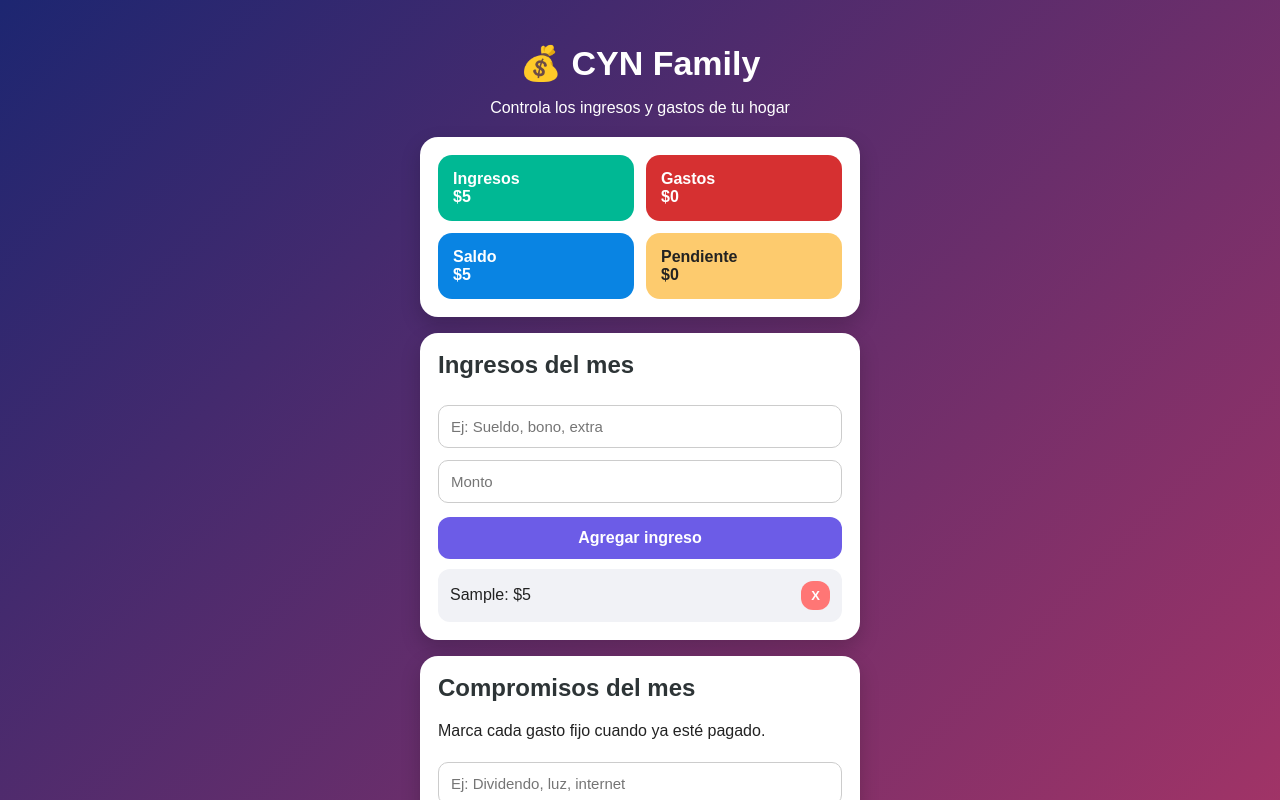
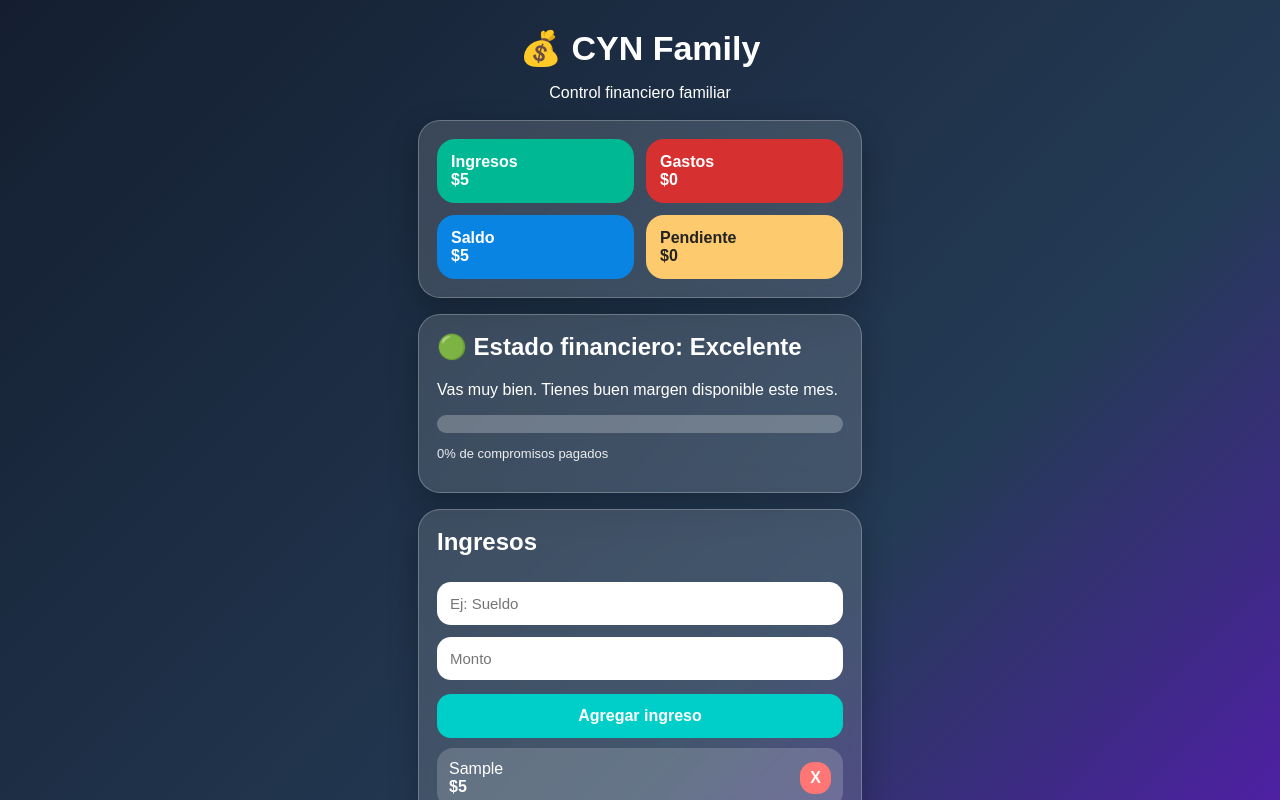
Before and after one commit to claudiocarrascomo-lab/CYN, a plain HTML site: page index.html in a window 1280 px wide. Both pictures are taken after typing "Sample", "5" into the empty fields and a click on the button "Agregar ingreso". Shown: the top 800 px of the page. Drawn offline with Linux system fonts and the light colour scheme.

Commit message:
Revamp index.html for version 2.0

```diff
--- a/index.html
+++ b/index.html
@@ -1,135 +1,31 @@
  <!DOCTYPE html>
 <html lang="es">
 <head>
-  <meta charset="UTF-8" />
-  <meta name="viewport" content="width=device-width, initial-scale=1.0" />
-  <title>CYN Family</title>
-
+  <meta charset="UTF-8">
+  <meta name="viewport" content="width=device-width, initial-scale=1.0">
+  <title>CYN Family v2</title>
   <style>
-    * {
-      box-sizing: border-box;
-      font-family: Arial, sans-serif;
-    }
-
-    body {
-      margin: 0;
-      background: linear-gradient(135deg, #1d2671, #c33764);
-      color: #222;
-    }
-
-    .app {
-      max-width: 480px;
-      margin: auto;
-      min-height: 100vh;
-      padding: 20px;
-    }
-
-    .header {
-      color: white;
-      text-align: center;
-      margin-bottom: 20px;
-    }
-
-    .header h1 {
-      font-size: 34px;
-      margin-bottom: 5px;
-    }
-
-    .card {
-      background: white;
-      border-radius: 18px;
-      padding: 18px;
-      margin-bottom: 16px;
-      box-shadow: 0 8px 20px rgba(0,0,0,0.18);
-    }
-
-    .resumen {
-      display: grid;
-      grid-template-columns: 1fr 1fr;
-      gap: 12px;
-    }
-
-    .box {
-      padding: 15px;
-      border-radius: 14px;
-      color: white;
-      font-weight: bold;
-    }
-
-    .ingresos { background: #00b894; }
-    .gastos { background: #d63031; }
-    .saldo { background: #0984e3; }
-    .pendiente { background: #fdcb6e; color: #222; }
-
-    input {
-      width: 100%;
-      padding: 12px;
-      margin: 6px 0;
-      border-radius: 10px;
-      border: 1px solid #ccc;
-      font-size: 15px;
-    }
-
-    button {
-      width: 100%;
-      padding: 12px;
-      border: none;
-      border-radius: 12px;
-      background: #6c5ce7;
-      color: white;
-      font-size: 16px;
-      font-weight: bold;
-      margin-top: 8px;
-    }
-
-    button:active {
-      transform: scale(0.98);
-    }
-
-    .btn-red {
-      background: #d63031;
-    }
-
-    .item {
-      background: #f1f2f6;
-      padding: 12px;
-      border-radius: 12px;
-      margin-top: 10px;
-      display: flex;
-      justify-content: space-between;
-      align-items: center;
-      gap: 8px;
-    }
-
-    .item.pagado {
-      background: #d4edda;
-      text-decoration: line-through;
-      color: #2d6a4f;
-    }
-
-    .item button {
-      width: auto;
-      padding: 7px 10px;
-      margin: 0;
-      font-size: 13px;
-      background: #ff7675;
-    }
-
-    .check {
-      width: auto;
-    }
-
-    h2 {
-      margin-top: 0;
-      color: #2d3436;
-    }
-
-    footer {
-      text-align: center;
-      color: white;
-      font-weight: bold;
-      padding: 20px 0;
-    }
+    *{box-sizing:border-box;font-family:Arial,sans-serif}
+    body{margin:0;background:linear-gradient(135deg,#141e30,#243b55,#7f00ff);color:white}
+    .app{max-width:480px;margin:auto;min-height:100vh;padding:18px}
+    .header{text-align:center;margin-bottom:18px}
+    .header h1{font-size:34px;margin:10px 0 4px}
+    .card{background:rgba(255,255,255,.14);backdrop-filter:blur(12px);border:1px solid rgba(255,255,255,.25);border-radius:22px;padding:18px;margin-bottom:16px;box-shadow:0 10px 30px rgba(0,0,0,.25)}
+    .grid{display:grid;grid-template-columns:1fr 1fr;gap:12px}
+    .box{border-radius:18px;padding:14px;font-weight:bold}
+    .green{background:#00b894}.red{background:#d63031}.blue{background:#0984e3}.yellow{background:#fdcb6e;color:#222}
+    h2{margin-top:0}
+    input,select{width:100%;padding:13px;margin:6px 0;border:none;border-radius:14px;font-size:15px}
+    button{width:100%;padding:13px;border:none;border-radius:14px;background:#00cec9;color:white;font-size:16px;font-weight:bold;margin-top:8px}
+    .danger{background:#d63031}
+    .item{background:rgba(255,255,255,.18);border-radius:16px;padding:12px;margin-top:10px;display:flex;justify-content:space-between;align-items:center;gap:8px}
+    .item.pagado{background:rgba(0,184,148,.35);text-decoration:line-through}
+    .item button{width:auto;padding:7px 10px;margin:0;background:#ff7675}
+    .check{width:auto}
+    .progress{height:18px;background:rgba(255,255,255,.25);border-radius:20px;overflow:hidden}
+    .bar{height:100%;width:0%;background:#00b894}
+    .small{font-size:13px;opacity:.9}
+    footer{text-align:center;font-weight:bold;padding:18px 0;color:white}
   </style>
 </head>
 
@@ -137,45 +33,52 @@
 <div class="app">
   <div class="header">
     <h1>💰 CYN Family</h1>
-      <p>Controla los ingresos y gastos de tu hogar</p>
+    <p>Control financiero familiar</p>
   </div>
 
-    <div class="card resumen">
-      <div class="box ingresos">Ingresos<br>$<span id="totalIngresos">0</span></div>
-      <div class="box gastos">Gastos<br>$<span id="totalGastos">0</span></div>
-      <div class="box saldo">Saldo<br>$<span id="saldo">0</span></div>
-      <div class="box pendiente">Pendiente<br>$<span id="pendiente">0</span></div>
+  <div class="card grid">
+    <div class="box green">Ingresos<br>$<span id="totalIngresos">0</span></div>
+    <div class="box red">Gastos<br>$<span id="totalGastos">0</span></div>
+    <div class="box blue">Saldo<br>$<span id="saldo">0</span></div>
+    <div class="box yellow">Pendiente<br>$<span id="pendiente">0</span></div>
   </div>
 
   <div class="card">
-      <h2>Ingresos del mes</h2>
-      <input id="nombreIngreso" placeholder="Ej: Sueldo, bono, extra">
+    <h2 id="estado">🟢 Estado financiero</h2>
+    <p id="mensajeEstado">Ingresa tus datos para calcular tu estado mensual.</p>
+    <div class="progress"><div class="bar" id="barraPagos"></div></div>
+    <p class="small"><span id="porcentajePagado">0</span>% de compromisos pagados</p>
+  </div>
+
+  <div class="card">
+    <h2>Ingresos</h2>
+    <input id="nombreIngreso" placeholder="Ej: Sueldo">
     <input id="montoIngreso" type="number" placeholder="Monto">
     <button onclick="agregarIngreso()">Agregar ingreso</button>
     <div id="listaIngresos"></div>
   </div>
 
   <div class="card">
-      <h2>Compromisos del mes</h2>
-      <p>Marca cada gasto fijo cuando ya esté pagado.</p>
+    <h2>Gastos fijos</h2>
     <input id="nombreFijo" placeholder="Ej: Dividendo, luz, internet">
     <input id="montoFijo" type="number" placeholder="Monto">
+    <input id="venceFijo" type="number" min="1" max="31" placeholder="Día de vencimiento. Ej: 15">
     <button onclick="agregarGastoFijo()">Agregar gasto fijo</button>
     <div id="listaFijos"></div>
   </div>
 
   <div class="card">
-      <h2>Gastos nuevos</h2>
-      <input id="nombreVariable" placeholder="Ej: Supermercado, farmacia">
+    <h2>Gastos variables</h2>
+    <input id="nombreVariable" placeholder="Ej: Supermercado">
     <input id="montoVariable" type="number" placeholder="Monto">
     <button onclick="agregarGastoVariable()">Agregar gasto</button>
     <div id="listaVariables"></div>
   </div>
 
-    <button class="btn-red" onclick="reiniciarMes()">Reiniciar mes</button>
+  <button class="danger" onclick="reiniciarMes()">Reiniciar mes</button>
 
   <footer>
-      CYN Family v1.0<br>
+    CYN Family v2.0<br>
     Desarrollado por Claudio Carrasco © 2026
   </footer>
 </div>
@@ -185,127 +88,113 @@
 let gastosFijos = JSON.parse(localStorage.getItem("gastosFijos")) || [];
 let gastosVariables = JSON.parse(localStorage.getItem("gastosVariables")) || [];
 
-    function guardarDatos() {
+function guardar(){
   localStorage.setItem("ingresos", JSON.stringify(ingresos));
   localStorage.setItem("gastosFijos", JSON.stringify(gastosFijos));
   localStorage.setItem("gastosVariables", JSON.stringify(gastosVariables));
 }
 
-    function formato(num) {
-      return Number(num).toLocaleString("es-CL");
-    }
+function formato(n){return Number(n).toLocaleString("es-CL");}
 
-    function agregarIngreso() {
-      const nombre = document.getElementById("nombreIngreso").value;
-      const monto = Number(document.getElementById("montoIngreso").value);
-
-      if (!nombre || monto <= 0) {
-        alert("Ingresa un nombre y monto válido.");
-        return;
-      }
-
-      ingresos.push({ nombre, monto });
-      document.getElementById("nombreIngreso").value = "";
-      document.getElementById("montoIngreso").value = "";
+function agregarIngreso(){
+  let nombre = nombreIngreso.value.trim();
+  let monto = Number(montoIngreso.value);
+  if(!nombre || monto<=0) return alert("Ingresa un ingreso válido.");
+  ingresos.push({nombre,monto});
+  nombreIngreso.value=""; montoIngreso.value="";
   actualizar();
 }
 
-    function agregarGastoFijo() {
-      const nombre = document.getElementById("nombreFijo").value;
-      const monto = Number(document.getElementById("montoFijo").value);
-
-      if (!nombre || monto <= 0) {
-        alert("Ingresa un nombre y monto válido.");
-        return;
-      }
-
-      gastosFijos.push({ nombre, monto, pagado: false });
-      document.getElementById("nombreFijo").value = "";
-      document.getElementById("montoFijo").value = "";
+function agregarGastoFijo(){
+  let nombre = nombreFijo.value.trim();
+  let monto = Number(montoFijo.value);
+  let vence = Number(venceFijo.value);
+  if(!nombre || monto<=0 || vence<1 || vence>31) return alert("Ingresa gasto, monto y vencimiento válido.");
+  gastosFijos.push({nombre,monto,vence,pagado:false});
+  nombreFijo.value=""; montoFijo.value=""; venceFijo.value="";
   actualizar();
 }
 
-    function agregarGastoVariable() {
-      const nombre = document.getElementById("nombreVariable").value;
-      const monto = Number(document.getElementById("montoVariable").value);
-
-      if (!nombre || monto <= 0) {
-        alert("Ingresa un nombre y monto válido.");
-        return;
-      }
-
-      gastosVariables.push({ nombre, monto, pagado: true });
-      document.getElementById("nombreVariable").value = "";
-      document.getElementById("montoVariable").value = "";
+function agregarGastoVariable(){
+  let nombre = nombreVariable.value.trim();
+  let monto = Number(montoVariable.value);
+  if(!nombre || monto<=0) return alert("Ingresa un gasto válido.");
+  gastosVariables.push({nombre,monto});
+  nombreVariable.value=""; montoVariable.value="";
   actualizar();
 }
 
-    function eliminarIngreso(index) {
-      ingresos.splice(index, 1);
-      actualizar();
+function eliminarIngreso(i){if(confirm("¿Eliminar ingreso?")){ingresos.splice(i,1);actualizar();}}
+function eliminarFijo(i){if(confirm("¿Eliminar gasto fijo?")){gastosFijos.splice(i,1);actualizar();}}
+function eliminarVariable(i){if(confirm("¿Eliminar gasto?")){gastosVariables.splice(i,1);actualizar();}}
+function cambiarPagado(i){gastosFijos[i].pagado=!gastosFijos[i].pagado;actualizar();}
+
+function actualizar(){
+  guardar();
+
+  gastosFijos.sort((a,b)=>a.vence-b.vence);
+
+  let totalIngresos = ingresos.reduce((a,b)=>a+b.monto,0);
+  let totalFijos = gastosFijos.reduce((a,b)=>a+b.monto,0);
+  let totalVariables = gastosVariables.reduce((a,b)=>a+b.monto,0);
+  let totalGastos = totalFijos + totalVariables;
+  let saldoFinal = totalIngresos - totalGastos;
+  let pendienteFinal = gastosFijos.filter(g=>!g.pagado).reduce((a,b)=>a+b.monto,0);
+
+  totalIngresosEl = document.getElementById("totalIngresos");
+  totalGastosEl = document.getElementById("totalGastos");
+  saldoEl = document.getElementById("saldo");
+  pendienteEl = document.getElementById("pendiente");
+
+  totalIngresosEl.innerText = formato(totalIngresos);
+  totalGastosEl.innerText = formato(totalGastos);
+  saldoEl.innerText = formato(saldoFinal);
+  pendienteEl.innerText = formato(pendienteFinal);
+
+  let porcentajeSaldo = totalIngresos > 0 ? (saldoFinal / totalIngresos) * 100 : 0;
+
+  if(totalIngresos === 0){
+    estado.innerText = "⚪ Estado financiero";
+    mensajeEstado.innerText = "Ingresa tus ingresos y gastos para calcular tu estado mensual.";
+  } else if(porcentajeSaldo > 30){
+    estado.innerText = "🟢 Estado financiero: Excelente";
+    mensajeEstado.innerText = "Vas muy bien. Tienes buen margen disponible este mes.";
+  } else if(porcentajeSaldo >= 10){
+    estado.innerText = "🟡 Estado financiero: Ajustado";
+    mensajeEstado.innerText = "Estás dentro del límite, pero conviene cuidar los gastos variables.";
+  } else {
+    estado.innerText = "🔴 Estado financiero: Riesgo";
+    mensajeEstado.innerText = "Tus gastos están muy altos respecto a tus ingresos.";
   }
 
-    function eliminarFijo(index) {
-      gastosFijos.splice(index, 1);
-      actualizar();
+  let pagados = gastosFijos.filter(g=>g.pagado).length;
+  let porcentajePagos = gastosFijos.length ? Math.round((pagados/gastosFijos.length)*100) : 0;
+  barraPagos.style.width = porcentajePagos + "%";
+  porcentajePagado.innerText = porcentajePagos;
+
+  listaIngresos.innerHTML = ingresos.map((x,i)=>`
+    <div class="item">
+      <span>${x.nombre}<br><b>$${formato(x.monto)}</b></span>
+      <button onclick="eliminarIngreso(${i})">X</button>
+    </div>`).join("");
+
+  listaFijos.innerHTML = gastosFijos.map((x,i)=>`
+    <div class="item ${x.pagado?'pagado':''}">
+      <input class="check" type="checkbox" ${x.pagado?'checked':''} onchange="cambiarPagado(${i})">
+      <span>Día ${x.vence} - ${x.nombre}<br><b>$${formato(x.monto)}</b></span>
+      <button onclick="eliminarFijo(${i})">X</button>
+    </div>`).join("");
+
+  listaVariables.innerHTML = gastosVariables.map((x,i)=>`
+    <div class="item">
+      <span>${x.nombre}<br><b>$${formato(x.monto)}</b></span>
+      <button onclick="eliminarVariable(${i})">X</button>
+    </div>`).join("");
 }
 
-    function eliminarVariable(index) {
-      gastosVariables.splice(index, 1);
-      actualizar();
-    }
-
-    function cambiarPagado(index) {
-      gastosFijos[index].pagado = !gastosFijos[index].pagado;
-      actualizar();
-    }
-
-    function actualizar() {
-      guardarDatos();
-
-      const totalIngresos = ingresos.reduce((acc, item) => acc + item.monto, 0);
-      const totalFijos = gastosFijos.reduce((acc, item) => acc + item.monto, 0);
-      const totalVariables = gastosVariables.reduce((acc, item) => acc + item.monto, 0);
-      const totalGastos = totalFijos + totalVariables;
-      const pendiente = gastosFijos
-        .filter(item => !item.pagado)
-        .reduce((acc, item) => acc + item.monto, 0);
-
-      const saldo = totalIngresos - totalGastos;
-
-      document.getElementById("totalIngresos").innerText = formato(totalIngresos);
-      document.getElementById("totalGastos").innerText = formato(totalGastos);
-      document.getElementById("saldo").innerText = formato(saldo);
-      document.getElementById("pendiente").innerText = formato(pendiente);
-
-      document.getElementById("listaIngresos").innerHTML = ingresos.map((item, index) => `
-        <div class="item">
-          <span>${item.nombre}: $${formato(item.monto)}</span>
-          <button onclick="eliminarIngreso(${index})">X</button>
-        </div>
-      `).join("");
-
-      document.getElementById("listaFijos").innerHTML = gastosFijos.map((item, index) => `
-        <div class="item ${item.pagado ? 'pagado' : ''}">
-          <input class="check" type="checkbox" ${item.pagado ? "checked" : ""} onchange="cambiarPagado(${index})">
-          <span>${item.nombre}: $${formato(item.monto)}</span>
-          <button onclick="eliminarFijo(${index})">X</button>
-        </div>
-      `).join("");
-
-      document.getElementById("listaVariables").innerHTML = gastosVariables.map((item, index) => `
-        <div class="item">
-          <span>${item.nombre}: $${formato(item.monto)}</span>
-          <button onclick="eliminarVariable(${index})">X</button>
-        </div>
-      `).join("");
-    }
-
-    function reiniciarMes() {
-      if (confirm("¿Seguro que quieres reiniciar el mes?")) {
-        ingresos = [];
-        gastosFijos = [];
-        gastosVariables = [];
+function reiniciarMes(){
+  if(confirm("¿Seguro que quieres reiniciar el mes?")){
+    ingresos=[]; gastosFijos=[]; gastosVariables=[];
     actualizar();
   }
 }
```
Lines whose indentation alone changed are shown as unchanged.
